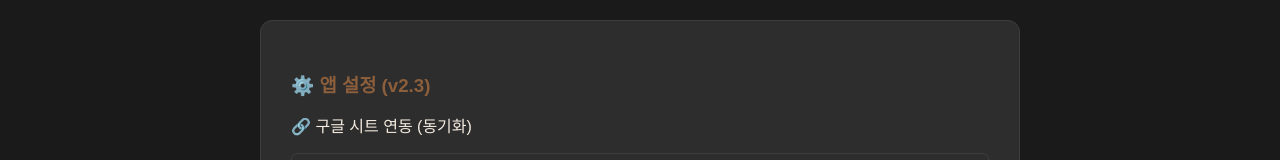
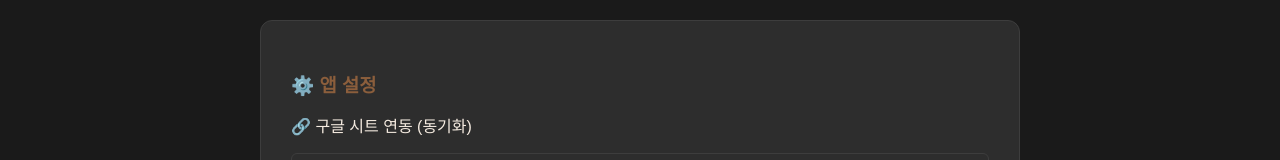
Before and after one commit to fdc3501/bread, a React (Vite) app: page / in a window 1280 px wide. Both pictures are taken after a click on the button "⚙️ 설정". Shown: the part 283-443 px from the top of the page. Built offline with nearby package versions, Linux system fonts and the light colour scheme; a web font is replaced by a local one.

Commit message:
feat: finalize app for production and remove debug tags

```diff
--- a/src/App.tsx
+++ b/src/App.tsx
@@ -285,7 +285,7 @@ const App: React.FC = () => {
           <div className="settings-section">
             <div className="settings-card">
               <div className="settings-item">
-                <h3>⚙️ 앱 설정 (v2.3)</h3>
+                <h3>⚙️ 앱 설정</h3>
                 <p className="description">🔗 구글 시트 연동 (동기화)</p>
                 <div className="sync-input-group">
                   <input
@@ -305,7 +305,7 @@ const App: React.FC = () => {
                 </div>
                 {syncUrl ? (
                   <div className="sync-status-info">
-                    ✅ 주소가 입력되었습니다. (v2.3 확인됨)
+                    ✅ 주소가 입력되었습니다.
                   </div>
                 ) : (
                   <div className="sync-status-info" style={{ color: '#e74c3c' }}>
```
